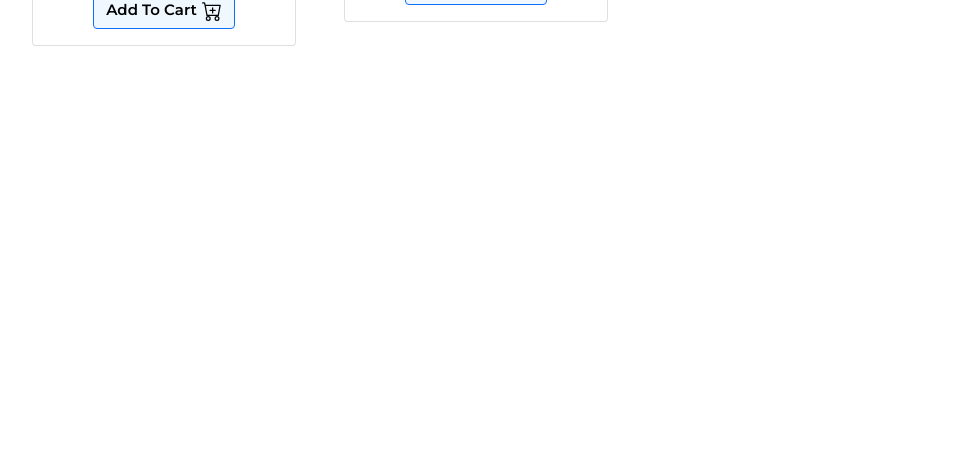
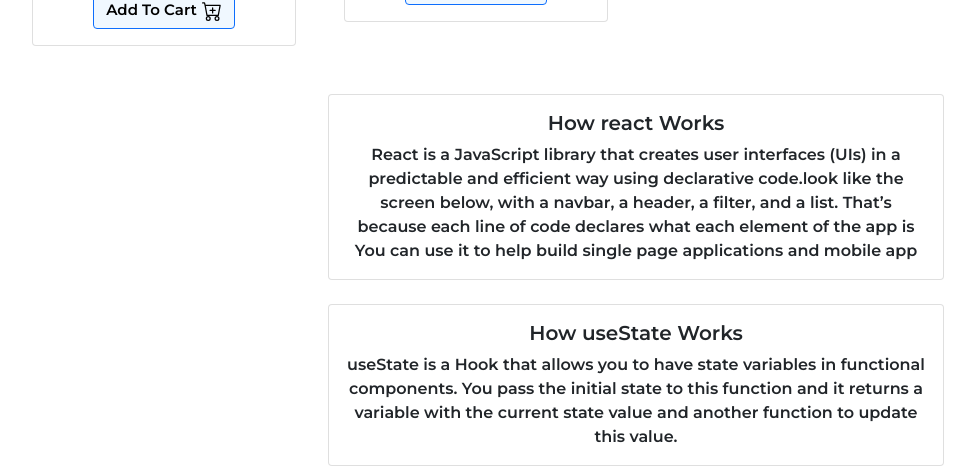
Before and after one commit to AlaminSarkerFRII/Shoes-carnival, a React (Create React App) app: page / in a window 1280 px wide. Shown: the part 1822-2288 px from the top of the page, without its empty margins (4-979 px from the left). Before the commit the page ends 1892 px from the top, so only its background shows below. Built offline with nearby package versions, Linux system fonts and the light colour scheme.

Commit message:
added question and answer

```diff
--- a/src/App.js
+++ b/src/App.js
@@ -1,6 +1,7 @@
 
 import './App.css';
 import Header from './components/Header/Header';
+import Question from './components/Questions/Question';
 import Shop from './components/Shop/Shop';
 
 function App() {
@@ -8,7 +9,7 @@
     <div className="App">
       <Header/>
       <Shop/>
-
+        <Question/>
     </div>
   );
 }
--- a/src/components/Cart/Cart.css
+++ b/src/components/Cart/Cart.css
@@ -1,3 +1,9 @@
+
+.cart{
+    display: flex;
+    align-items: center;
+    justify-content: space-between;
+}
 
 .cart img{
     width:80px;
--- a/src/components/Cart/Cart.js
+++ b/src/components/Cart/Cart.js
@@ -11,8 +11,8 @@
 
             <div className='cart'>
             <img src={img} alt="" />
-            <p className="w-75 mx-auto">{name}</p>
-            <button className='delete-btn'><RiDeleteBin6Fill className='w-2 mx-auto fs-3'/></button>
+            <p className='p-4'>{name}</p>
+            <button className='delete-btn pt-4'><RiDeleteBin6Fill className='w-2 mx-auto fs-3'/></button>
             </div>
 
         </div>
--- a/src/components/Questions/Question.js
+++ b/src/components/Questions/Question.js
@@ -0,0 +1,32 @@
+import React from 'react';
+import {Card } from 'react-bootstrap';
+
+const Question = () => {
+    return (
+    <div className='row w-50 mx-auto '>
+<div className='col-lg-12'>
+<Card className="mt-4" >
+  <Card.Body >
+    <Card.Title>How react Works</Card.Title>
+    <Card.Text>
+    React is a JavaScript library that creates user interfaces (UIs) in a predictable and efficient way using declarative code.look like the screen below, with a navbar, a header, a filter, and a list. That’s because each line of code declares what each element of the app is You can use it to help build single page applications and mobile app
+    </Card.Text>
+  </Card.Body>
+</Card>
+
+<div>
+<Card className="mt-4">
+<Card.Body >
+    <Card.Title>How useState Works</Card.Title>
+    <Card.Text>
+    useState is a Hook that allows you to have state variables in functional components. You pass the initial state to this function and it returns a variable with the current state value and another function to update this value.
+    </Card.Text>
+  </Card.Body>
+  </Card>
+</div>
+</div>
+</div>
+    );
+};
+
+export default Question;
--- a/src/components/Shop/Shop.js
+++ b/src/components/Shop/Shop.js
@@ -27,13 +27,13 @@
         let exist = cart.find(product =>product.name === props.name)
 
         if(cart.length >=4){
-            alert('click 4  item only')
+            alert(" you added 4 items in your card")
         }
         else if(!exist){
             newCart = [...cart, props]
         }
         else{
-            alert("you already addedd cart")
+            alert("you already added this item in your cart")
             cart.filter(product=> product.name !==props.name);
             newCart = [...cart]
         }
@@ -86,8 +86,8 @@
                         }
 
                         <div>
-                            <button onClick={getRandomNumber} className='btn-choose'>Choose 1 item</button> <br />
-                            <button onClick={handleResetCart} className='btn-reset'>Reset Item</button>
+                            <button onClick={getRandomNumber} className='btn-choose '>Choose 1 item</button> <br />
+                            <button onClick={handleResetCart} className='btn-reset mt-4 mb-4'>Reset Item</button>
                         </div>
             </div>
 
```
